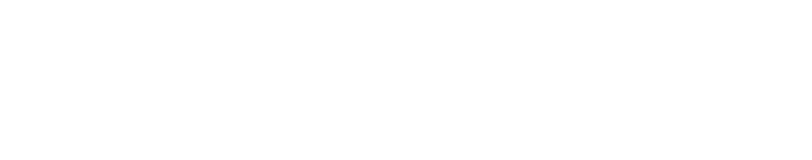
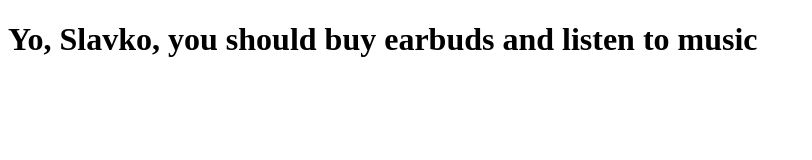
Before and after one commit to Matteo-Scolaro/Learning, a plain HTML site: page page2.html in a window 1280 px wide. Shown: the whole page, without its empty margins (0-812 px from the left). Drawn offline with Linux system fonts and the light colour scheme.

Commit message:
Update page2.html

```diff
--- a/page2.html
+++ b/page2.html
@@ -1 +1,8 @@
 <!doctype html>
+<html>
+  <body>
+    <header>
+      <h1>Yo, Slavko, you should buy earbuds and listen to music</h1>
+    </header>
+  </body>
+</html>
```
